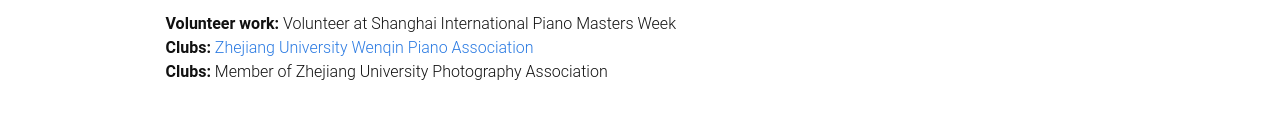
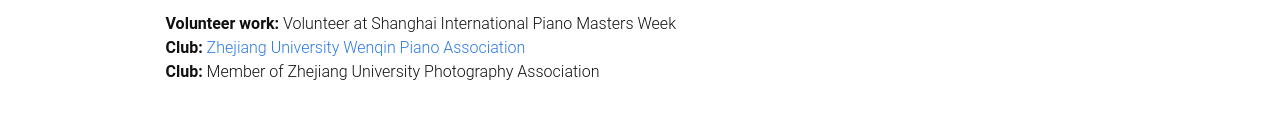
Before and after one commit to unknown-star11/unknown-star11.github.io, a plain HTML site: page index.html in a window 1280 px wide. Shown: the part 2227-2358 px from the top of the page. Drawn offline with Linux system fonts and the light colour scheme; some icons are missing.

Commit message:
Update index.html

```diff
--- a/index.html
+++ b/index.html
@@ -344,8 +344,8 @@ height="0" width="0" style="display:none;visibility:hidden"></iframe></noscript>
     Activities
   </h1>
   <strong style="font-weight: 700;">Volunteer work:</strong> Volunteer at Shanghai International Piano Masters Week <br>
-  <strong style="font-weight: 700;">Clubs:</strong> <a href="https://space.bilibili.com/1025466199/">Zhejiang University Wenqin Piano Association</a> <br>
-  <strong style="font-weight: 700;">Clubs:</strong> Member of Zhejiang University Photography Association  <br>
+  <strong style="font-weight: 700;">Club:</strong> <a href="https://space.bilibili.com/1025466199/">Zhejiang University Wenqin Piano Association</a> <br>
+  <strong style="font-weight: 700;">Club:</strong> Member of Zhejiang University Photography Association  <br>
 </div>
 
 
```
